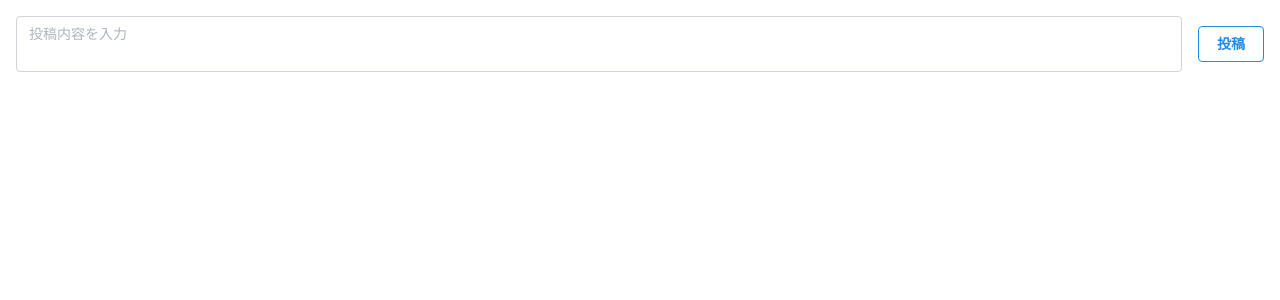
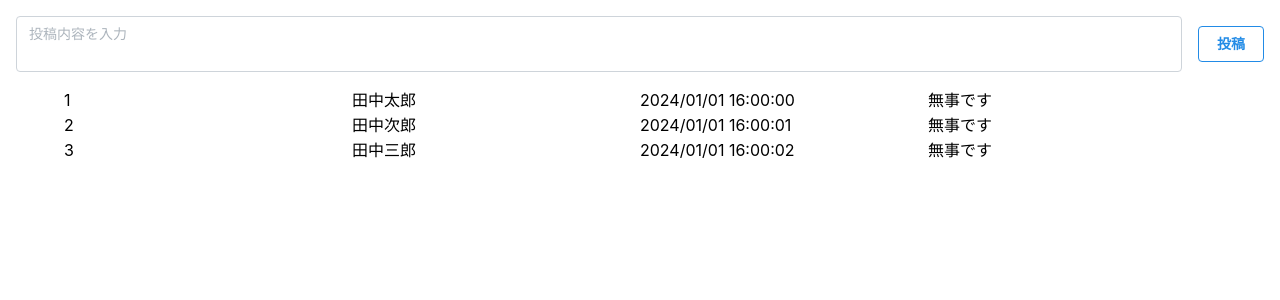
Before and after one commit to tech-creative-club/disaster-posts, a Next.js app: page / in a window 1280 px wide. Shown: the top 300 px of the page. Built offline with nearby package versions, Linux system fonts and the light colour scheme.

Commit message:
implements issue #1: 投稿一覧の作成

```diff
--- a/src/app/page.module.scss
+++ b/src/app/page.module.scss
@@ -10,3 +10,13 @@
     margin: auto 0;
   }
 }
+
+.content_list__wrapper {
+  max-width: 90%;
+  margin: auto;
+
+  .content_list {
+    display: inline-block;
+    width: 25%;
+  }
+}
--- a/src/app/page.tsx
+++ b/src/app/page.tsx
@@ -1,12 +1,83 @@
+'use client';
+
 import { Button, Textarea } from '@mantine/core';
 import styles from './page.module.scss';
+import React, { useState } from 'react';
+
+type Post = {
+  id: number;
+  postedBy: string;
+  postedAt: string;
+  content: string;
+};
+
+// FIXME: 外部ディレクトリに切り出し
+function getCurrentFormattedDate(): string {
+  const currentDate: Date = new Date();
+
+  const year: number = currentDate.getFullYear();
+  const month: number = currentDate.getMonth() + 1; // 0から始まるため、1を加えて実際の月を取得
+  const day: number = currentDate.getDate();
+  const hours: number = currentDate.getHours();
+  const minutes: number = currentDate.getMinutes();
+  const seconds: number = currentDate.getSeconds();
+
+  // ゼロパディング関数
+  const zeroPad = (num: number): string => (num < 10 ? `0${num}` : `${num}`);
+
+  const formattedDate: string = `${year}/${zeroPad(month)}/${zeroPad(day)} ${zeroPad(
+    hours
+  )}:${zeroPad(minutes)}:${zeroPad(seconds)}`;
+
+  return formattedDate;
+}
 
 export default function HomePage() {
+  const [postContent, setPostContent] = useState<string>('');
+  const [posts, setPosts] = useState<Post[]>([
+    { id: 1, postedBy: '田中太郎', postedAt: '2024/01/01 16:00:00', content: '無事です' },
+    { id: 2, postedBy: '田中次郎', postedAt: '2024/01/01 16:00:01', content: '無事です' },
+    { id: 3, postedBy: '田中三郎', postedAt: '2024/01/01 16:00:02', content: '無事です' },
+  ]);
+  const handlePostContentChange = (event: React.ChangeEvent<HTMLTextAreaElement>) => {
+    setPostContent(event.target.value);
+  };
+  const handleSubmit = (e: React.FormEvent<HTMLFormElement>) => {
+    console.log(e);
+    e.preventDefault();
+    setPosts([
+      ...posts,
+      {
+        id: posts[posts.length - 1].id + 1,
+        postedBy: '田中四郎',
+        postedAt: getCurrentFormattedDate(),
+        content: postContent,
+      },
+    ]);
+  };
   return (
     <main>
-      <div className={styles.post_form}>
-        <Textarea className={styles.text_area} placeholder="投稿内容を入力" />
-        <Button className={styles.post_button} variant="outline">投稿</Button>
+      <form className={styles.post_form} onSubmit={handleSubmit}>
+        <Textarea
+          className={styles.text_area}
+          onChange={handlePostContentChange}
+          placeholder="投稿内容を入力"
+        />
+        <Button type="submit" className={styles.post_button} variant="outline">
+          投稿
+        </Button>
+      </form>
+      <div className={styles.content_list__wrapper}>
+        {posts.map((post) => {
+          return (
+            <div key={post.id}>
+              <span className={styles.content_list}>{post.id}</span>
+              <span className={styles.content_list}>{post.postedBy}</span>
+              <span className={styles.content_list}>{post.postedAt}</span>
+              <span className={styles.content_list}>{post.content}</span>
+            </div>
+          );
+        })}
       </div>
     </main>
   );
```
